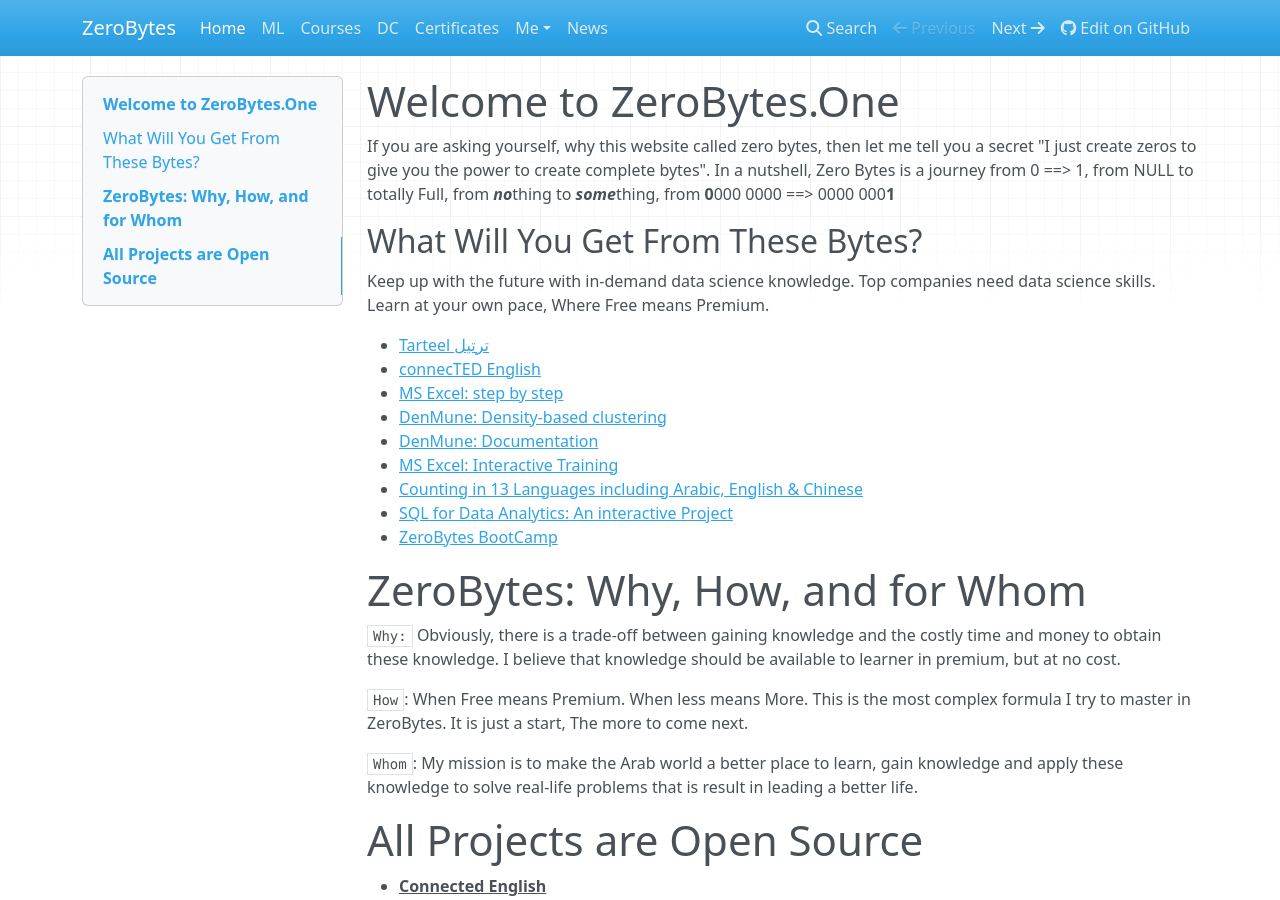
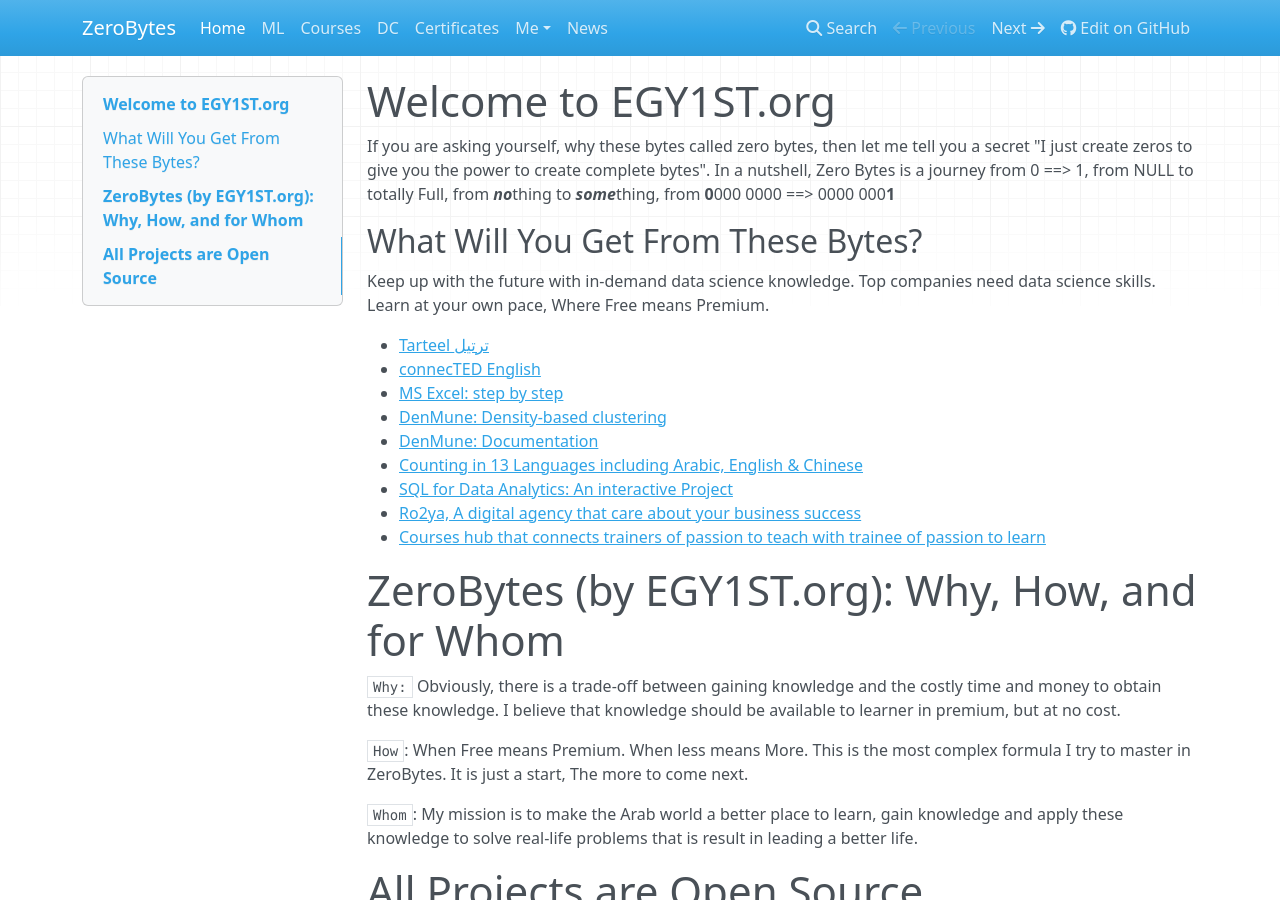
Before and after one commit to egy1st/zerobytes-mkdocs, an MkDocs documentation site: the page built from docs/index.md, in a window 1280 px wide and 900 px high. Built offline with MkDocs 1.6.1, drawn with Linux system fonts in a browser that asks for light colours; nearby versions of some CDN libraries.

Commit message:
Update index.md

```diff
--- a/docs/index.md
+++ b/docs/index.md
@@ -1,23 +1,23 @@
-# Welcome to ZeroBytes.One
+# Welcome to EGY1ST.org
 
-If you are asking yourself, why this website called zero bytes, then let me tell you a secret "I just create zeros to give you the power to create complete bytes". In a nutshell, Zero Bytes is a journey from 0 ==> 1, from NULL to totally Full, from ***no***thing to ***some***thing, from **0**000 0000  ==>  0000 000**1**
+If you are asking yourself, why these bytes called zero bytes, then let me tell you a secret "I just create zeros to give you the power to create complete bytes". In a nutshell, Zero Bytes is a journey from 0 ==> 1, from NULL to totally Full, from ***no***thing to ***some***thing, from **0**000 0000  ==>  0000 000**1**
 
 ## What Will You Get From These Bytes?
 
 Keep up with the future with in-demand data science knowledge. Top companies need data science skills. Learn at your own pace, Where Free means Premium.
 
 - [Tarteel ترتيل](https://tarteel.net)
-- [connecTED English](http://ted.zerobytes.one)
-- [MS Excel: step by step](https://excel.zerobytes.one)
+- [connecTED English](https://connectedenglish.net)
+- [MS Excel: step by step](https://zerobytes.one)
 - [DenMune: Density-based clustering](https://github.com/egy1st/denmune-clustering-algorithm)
-- [DenMune: Documentation](https://docs.zerobytes.one)
-- [MS Excel: Interactive Training](https://quiz.zerobytes.one/)
-- [Counting in 13 Languages including Arabic, English & Chinese](https://api.zerobytes.one/number2words/demo/)
+- [DenMune: Documentation](https://docs.egy1st.org)
+- [Counting in 13 Languages including Arabic, English & Chinese](https://number2text.com)
 - [SQL for Data Analytics: An interactive Project](https://deepnote.com/workspace/zerobytes-53a2-d17b46ba-00b7-41a6-bdcc-79d0ff9e1037/project/Introduction-to-SQL-82a421bb-fac8-45a1-8c6a-2a7fb7cd35c7/%2FREADME.ipynb)
-- [ZeroBytes BootCamp](https://bootcamp.zerobytes.one)
+- [Ro2ya, A digital agency that care about your business success](https://ro2yaagency.com)
+- [Courses hub that connects trainers of passion to teach with trainee of passion to learn](https://courseshubeg.com)
 
 
-# ZeroBytes: Why, How, and for Whom
+# ZeroBytes (by EGY1ST.org): Why, How, and for Whom
 
 `Why:` Obviously, there is a trade-off between gaining knowledge and the costly time and money to obtain these knowledge. I believe that knowledge should be available to learner in premium, but at no cost.
 
```
